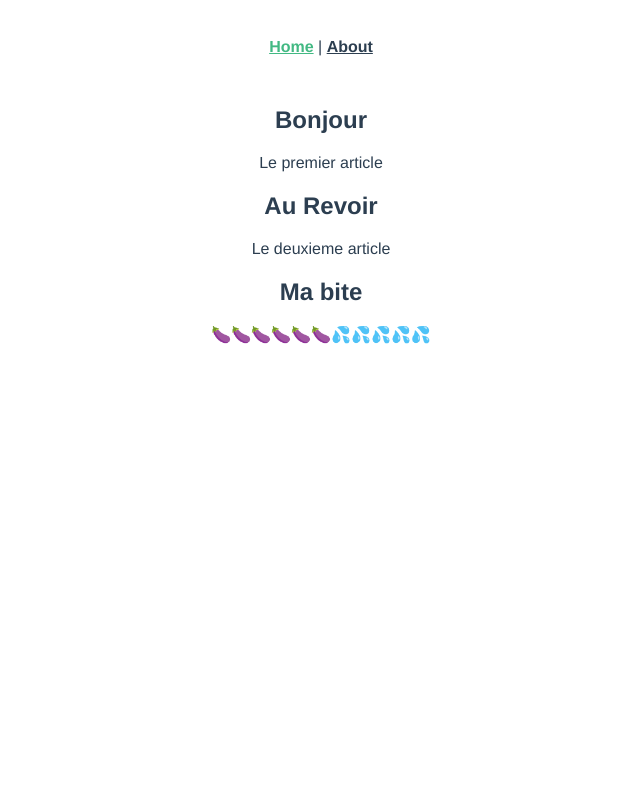
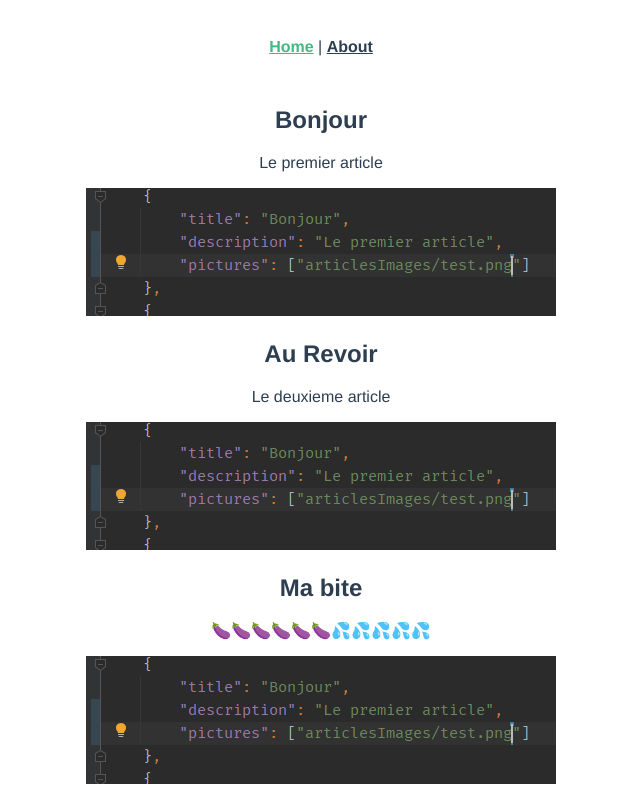
Before and after one commit to Bima42/portfolio, a Vue app: page / in a window 1280 px wide. Shown: the whole page, without its empty margins (319-959 px from the left). Built offline with nearby package versions, Linux system fonts and the light colour scheme.

Commit message:
added barebones for pictures in projects

```diff
--- a/src/assets/articles.json
+++ b/src/assets/articles.json
@@ -1,14 +1,17 @@
 [
     {
         "title": "Bonjour",
-        "description": "Le premier article"
+        "description": "Le premier article",
+        "pictures": ["articlesImages/test.png"]
     },
     {
         "title": "Au Revoir",
-        "description": "Le deuxieme article"
+        "description": "Le deuxieme article",
+        "pictures": ["articlesImages/test.png"]
     },
     {
         "title": "Ma bite",
-        "description": "🍆🍆🍆🍆🍆🍆💦💦💦💦💦"
+        "description": "🍆🍆🍆🍆🍆🍆💦💦💦💦💦",
+        "pictures": ["articlesImages/test.png"]
     }
 ]
--- a/src/components/ArticleDetails.vue
+++ b/src/components/ArticleDetails.vue
@@ -1,10 +1,12 @@
 <template>
   <h1>{{article.title}}</h1>
   <p>{{article.description}}</p>
+  <ArticlePicturesCarousel :pictures='article.pictures'/>
 </template>
 
 <script lang="ts" setup>
 import { defineProps } from 'vue'
+import ArticlePicturesCarousel from '@/components/ArticlePicturesCarousel.vue'
 
 const props = defineProps({ article: {} })
 </script>
--- /dev/null
+++ b/src/components/ArticlePicturesCarousel.vue
@@ -0,0 +1,19 @@
+<template>
+  <template v-for='(picture, n) in pictures' v-bind:key="n">
+    <img :src="getImgSrc(picture)" alt="salut"/>
+  </template>
+</template>
+
+<script lang="ts" setup>
+import { defineProps } from 'vue'
+
+const props = defineProps({ pictures: [] })
+
+function getImgSrc (image: string) {
+  return require('../assets/' + image)
+}
+</script>
+
+<style lang="scss" scoped>
+
+</style>
```
Also changed, not shown: src/assets/articlesImages/test.png (added).
